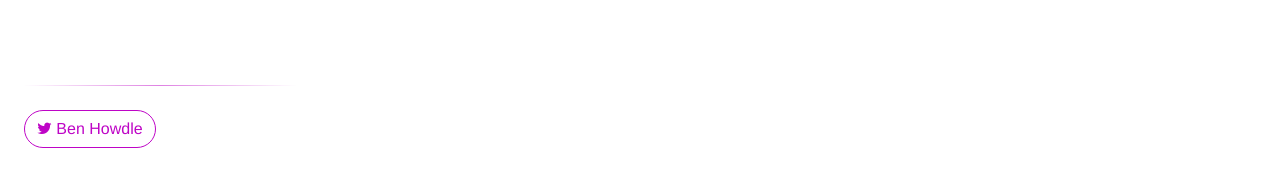
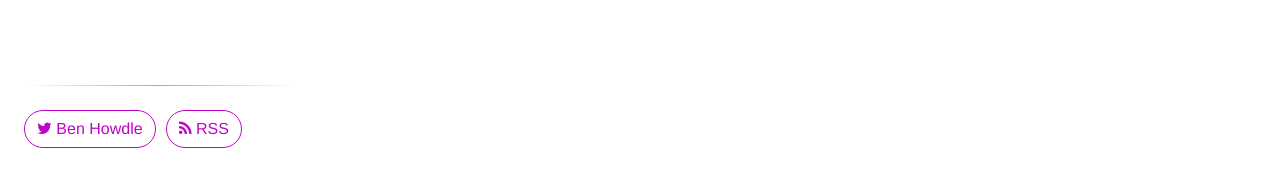
Before and after one commit to benhowdle89/js-idioms, a Jekyll site: the page built from index.html, in a window 1280 px wide. Shown: the part 728-897 px from the top of the page. Built offline with Jekyll 4.4.1, drawn with Linux system fonts in a browser that asks for light colours; nearby versions of some CDN libraries; comment, search, counter and statistics services are not loaded.

Commit message:
rsss button

```diff
--- a/_includes/header.html
+++ b/_includes/header.html
@@ -19,7 +19,7 @@
   <div class="header-sticky-bottom">
     <hr class="fancy">
     <a class="button" href="https://twitter.com/intent/user?screen_name=benhowdle"><i class="fa fa-twitter"></i> Ben Howdle</a>
-    <!-- <a class="button" href="{{ "/feed.xml" | prepend: site.baseurl }}"><i class="fa fa-rss"></i> RSS</a> -->
+    <a class="button" href="{{ "/feed.xml" | prepend: site.baseurl }}"><i class="fa fa-rss"></i> RSS</a>
   </div>
 
 </header>
```
